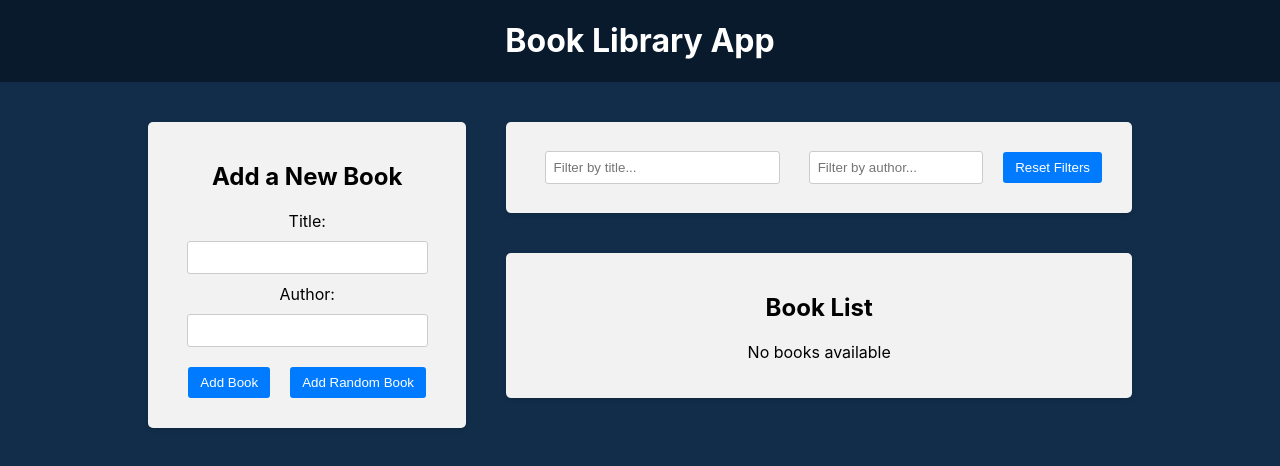
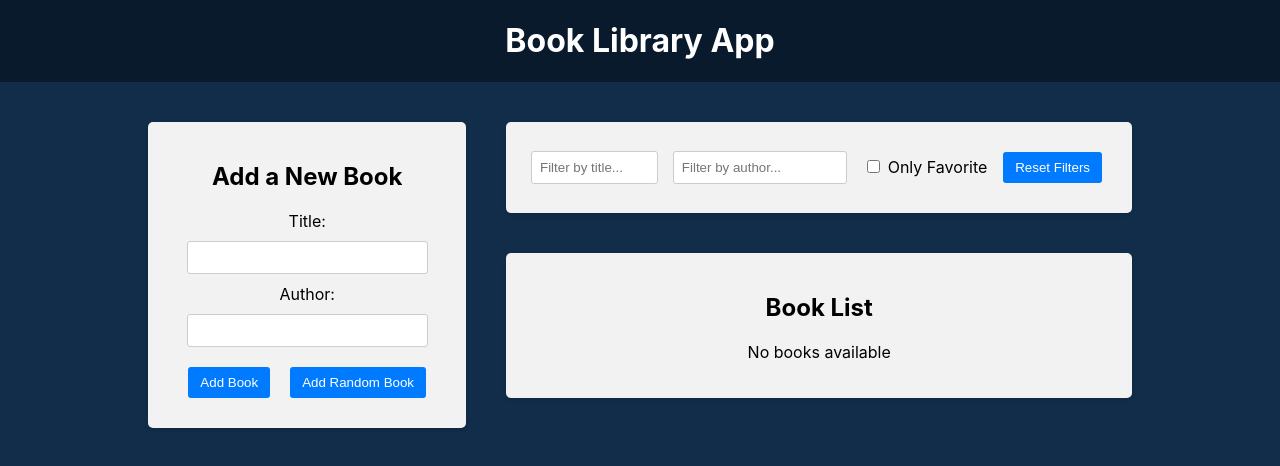
Before and after one commit to AlenaB-dev/BookLibraryApp, a React (Create React App) app in the folder frontend/: page / in a window 1280 px wide. Shown: the top 466 px of the page. Built offline with nearby package versions, Linux system fonts and the light colour scheme.

Commit message:
feat: add favorite checkbox filter

```diff
--- a/frontend/src/components/BookList/BookList.js
+++ b/frontend/src/components/BookList/BookList.js
@@ -4,6 +4,7 @@
 import {
   selectTitleFilter,
   selectAuthorFilter,
+  selectOnlyFavoriteFilter,
 } from "../../redux/sclices/filterSlice";
 import "./BookList.css";
 
@@ -11,6 +12,7 @@
   const books = useSelector((state) => state.books); // state.books - название reducer и оно должно совпадавть с названием  books в store.js
   const titleFilter = useSelector(selectTitleFilter);
   const authorFilter = useSelector(selectAuthorFilter);
+  const onlyFavoriteFilter = useSelector(selectOnlyFavoriteFilter);
   const dispatch = useDispatch();
 
   //функция удаления книги
@@ -31,7 +33,8 @@
     const matchesAuthor = book.author
       .toLowerCase()
       .includes(authorFilter.toLowerCase());
-    return matchesTitle && matchesAuthor;
+    const matchesFavorite = onlyFavoriteFilter ? book.isFavorite : true;
+    return matchesTitle && matchesAuthor && matchesFavorite;
   });
 
   return (
--- a/frontend/src/components/Filter/Filter.js
+++ b/frontend/src/components/Filter/Filter.js
@@ -3,15 +3,18 @@
 import {
   setTitleFilter,
   selectTitleFilter,
+  setOnlyFavoriteFilter,
   resetFilters,
   setAuthorFilter,
   selectAuthorFilter,
+  selectOnlyFavoriteFilter,
 } from "../../redux/sclices/filterSlice";
 
 const Filter = () => {
   const dispatch = useDispatch();
   const titleFilter = useSelector(selectTitleFilter); // вызов функции подписки на изменения в значении title в filter
   const authorFilter = useSelector(selectAuthorFilter);
+  const onlyFavoriteFilter = useSelector(selectOnlyFavoriteFilter);
 
   const handleTitleFilterChange = (e) => {
     dispatch(setTitleFilter(e.target.value)); // передаем изменения title в redux store
@@ -19,6 +22,10 @@
 
   const handleAuthorFilterChange = (e) => {
     dispatch(setAuthorFilter(e.target.value));
+  };
+
+  const handleOnlyFavoriteFilterChange = () => {
+    dispatch(setOnlyFavoriteFilter());
   };
 
   const handleResetFilters = () => {
@@ -44,6 +51,16 @@
             onChange={handleAuthorFilterChange}
           />
         </div>
+        <div className="filter-group">
+          <label>
+            <input
+              type="checkbox"
+              checked={onlyFavoriteFilter}
+              onChange={handleOnlyFavoriteFilterChange}
+            />{" "}
+            Only Favorite
+          </label>
+        </div>
         <button type="button" onClick={handleResetFilters}>
           Reset Filters
         </button>
--- a/frontend/src/redux/sclices/filterSlice.js
+++ b/frontend/src/redux/sclices/filterSlice.js
@@ -1,8 +1,10 @@
 import { createSlice } from "@reduxjs/toolkit";
+import { act } from "react";
 
 const initialState = {
   title: "",
   author: "",
+  onlyFavorite: false,
 };
 
 const filterSlice = createSlice({
@@ -19,16 +21,24 @@
     setAuthorFilter: (state, action) => {
       state.author = action.payload;
     },
-    resetFilters: (state) => {
+    setOnlyFavoriteFilter: (state) => {
+      state.onlyFavorite = !state.onlyFavorite; // можно сделать так, тк значение boolean
+    },
+    resetFilters: () => {
       return initialState;
     },
   },
 });
 
-export const { setTitleFilter, setAuthorFilter, resetFilters } =
-  filterSlice.actions; // action creator
+export const {
+  setTitleFilter,
+  setAuthorFilter,
+  setOnlyFavoriteFilter,
+  resetFilters,
+} = filterSlice.actions; // action creator
 
 export const selectTitleFilter = (state) => state.filter.title; // подписка на изменения в значении title в filter
 export const selectAuthorFilter = (state) => state.filter.author;
+export const selectOnlyFavoriteFilter = (state) => state.filter.onlyFavorite;
 
 export default filterSlice.reducer;
```
